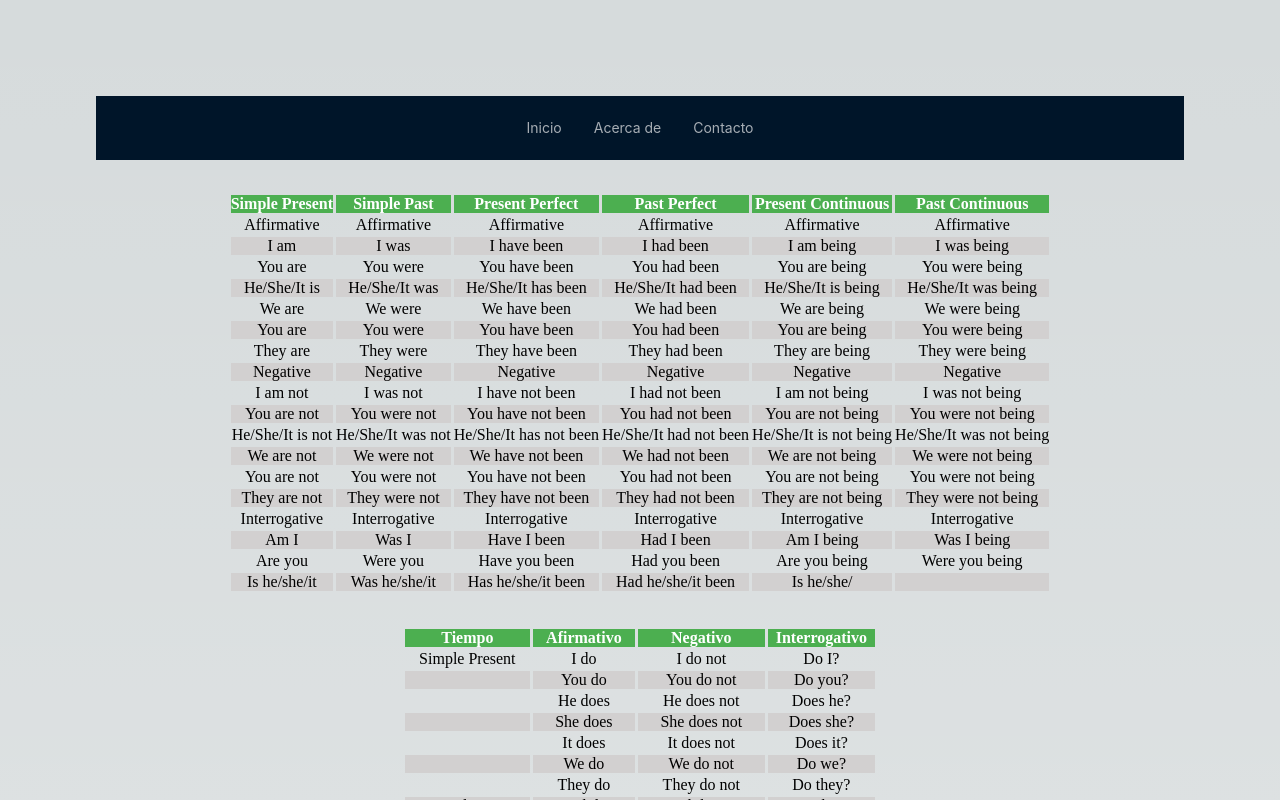
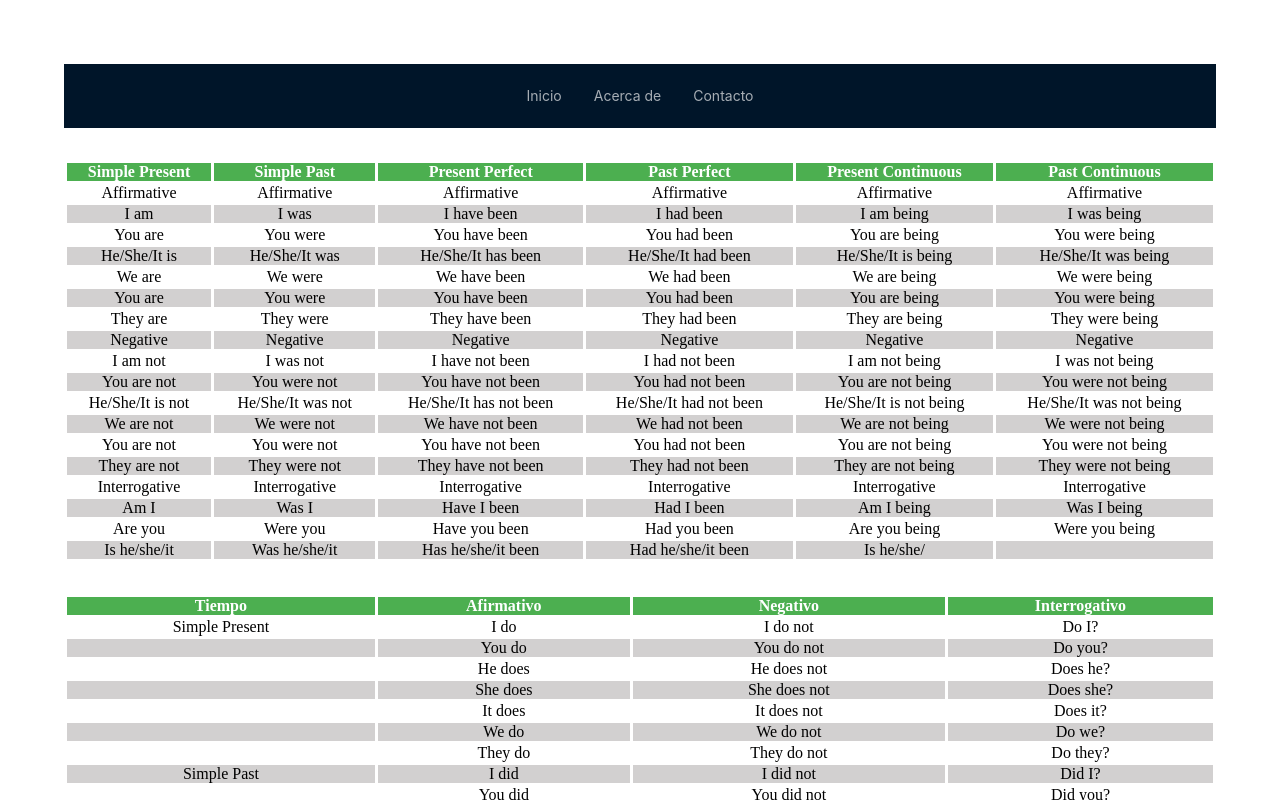
Before and after one commit to WilliamCortes/myWeb, a Next.js app: page / in a window 1280 px wide. Shown: the top 800 px of the page. Built offline with nearby package versions, Linux system fonts and the light colour scheme.

Commit message:
change styles

```diff
--- a/styles/Home.module.css
+++ b/styles/Home.module.css
@@ -3,18 +3,15 @@
   flex-direction: column;
   justify-content: space-between;
   align-items: center;
-  padding: 6rem;
+  padding: 4rem;
   min-height: 100vh;
-  @media screen and(max-width:700px){
+  max-width: 100vw;
+}
+@media screen and (max-width: 700px) {
+  .main {
     padding: 1rem;
   }
 }
-
-
-
-
-
-
 
 @keyframes rotate {
   from {
--- a/styles/globals.css
+++ b/styles/globals.css
@@ -1,120 +1,23 @@
-:root {
-  --max-width: 1100px;
-  --border-radius: 12px;
-  --font-mono: ui-monospace, Menlo, Monaco, 'Cascadia Mono', 'Segoe UI Mono',
-    'Roboto Mono', 'Oxygen Mono', 'Ubuntu Monospace', 'Source Code Pro',
-    'Fira Mono', 'Droid Sans Mono', 'Courier New', monospace;
-
-  --foreground-rgb: 0, 0, 0;
-  --background-start-rgb: 214, 219, 220;
-  --background-end-rgb: 255, 255, 255;
-
-  --primary-glow: conic-gradient(
-    from 180deg at 50% 50%,
-    #16abff33 0deg,
-    #0885ff33 55deg,
-    #54d6ff33 120deg,
-    #0071ff33 160deg,
-    transparent 360deg
-  );
-  --secondary-glow: radial-gradient(
-    rgba(255, 255, 255, 1),
-    rgba(255, 255, 255, 0)
-  );
-
-  --tile-start-rgb: 239, 245, 249;
-  --tile-end-rgb: 228, 232, 233;
-  --tile-border: conic-gradient(
-    #00000080,
-    #00000040,
-    #00000030,
-    #00000020,
-    #00000010,
-    #00000010,
-    #00000080
-  );
-
-  --callout-rgb: 238, 240, 241;
-  --callout-border-rgb: 172, 175, 176;
-  --card-rgb: 180, 185, 188;
-  --card-border-rgb: 131, 134, 135;
-}
-
-@media (prefers-color-scheme: dark) {
-  :root {
-    --foreground-rgb: 255, 255, 255;
-    --background-start-rgb: 0, 0, 0;
-    --background-end-rgb: 0, 0, 0;
-
-    --primary-glow: radial-gradient(rgba(1, 65, 255, 0.4), rgba(1, 65, 255, 0));
-    --secondary-glow: linear-gradient(
-      to bottom right,
-      rgba(1, 65, 255, 0),
-      rgba(1, 65, 255, 0),
-      rgba(1, 65, 255, 0.3)
-    );
-
-    --tile-start-rgb: 2, 13, 46;
-    --tile-end-rgb: 2, 5, 19;
-    --tile-border: conic-gradient(
-      #ffffff80,
-      #ffffff40,
-      #ffffff30,
-      #ffffff20,
-      #ffffff10,
-      #ffffff10,
-      #ffffff80
-    );
-
-    --callout-rgb: 20, 20, 20;
-    --callout-border-rgb: 108, 108, 108;
-    --card-rgb: 100, 100, 100;
-    --card-border-rgb: 200, 200, 200;
-  }
-}
-
 * {
   box-sizing: border-box;
   padding: 0;
   margin: 0;
 }
 
-html,
-body {
-  max-width: 100vw;
-  overflow-x: hidden;
+table {
+  margin-top: 2rem;
+  border-spacing: 3px;
+  width: 90vw;
+  overflow: auto;
 }
 
-body {
-  color: rgb(var(--foreground-rgb));
-  background: linear-gradient(
-      to bottom,
-      transparent,
-      rgb(var(--background-end-rgb))
-    )
-    rgb(var(--background-start-rgb));
-}
-
-a {
-  color: inherit;
-  text-decoration: none;
-}
-
-
-table{
-  margin-top: 2rem;
-  border-spacing: 3px;
-}
-thead{
+thead {
   background-color: rgb(130, 242, 132);
 }
 
-
-.td-title{
+.td-title {
   background-color: rgb(208, 245, 208);
-
 }
-
 
 td {
   text-align: center;
@@ -131,17 +34,18 @@
   background-color: #4caf50;
   color: white;
 }
-td, th {
+td,
+th {
   /* width: 150px; */
   /* height: 50px; */
 }
 
-.flex{
+.flex {
   display: flex;
   justify-content: center;
 }
 
 /* ant-class */
-.ant-layout-header{
+.ant-layout-header {
   width: 100%;
 }
```
